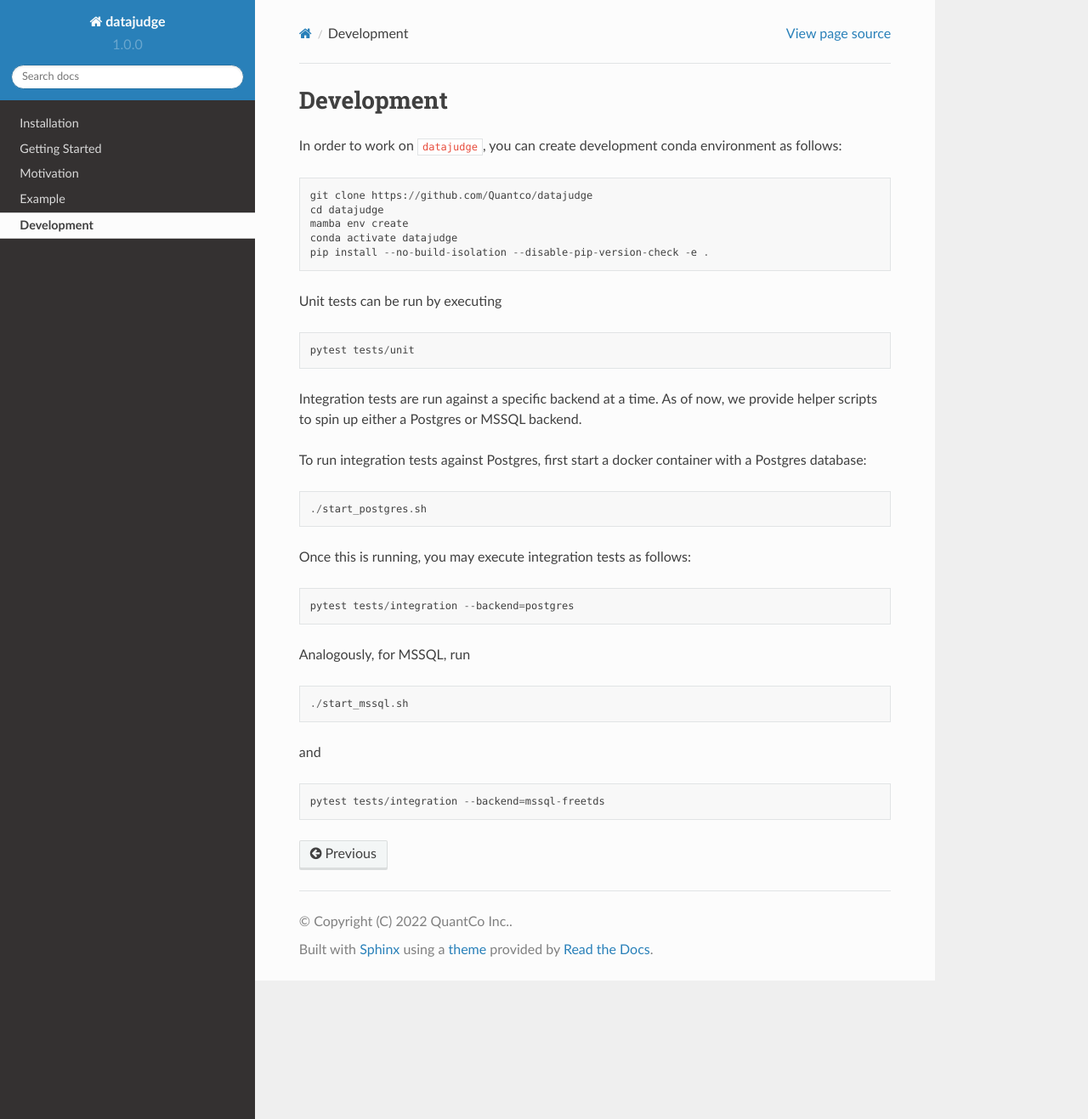
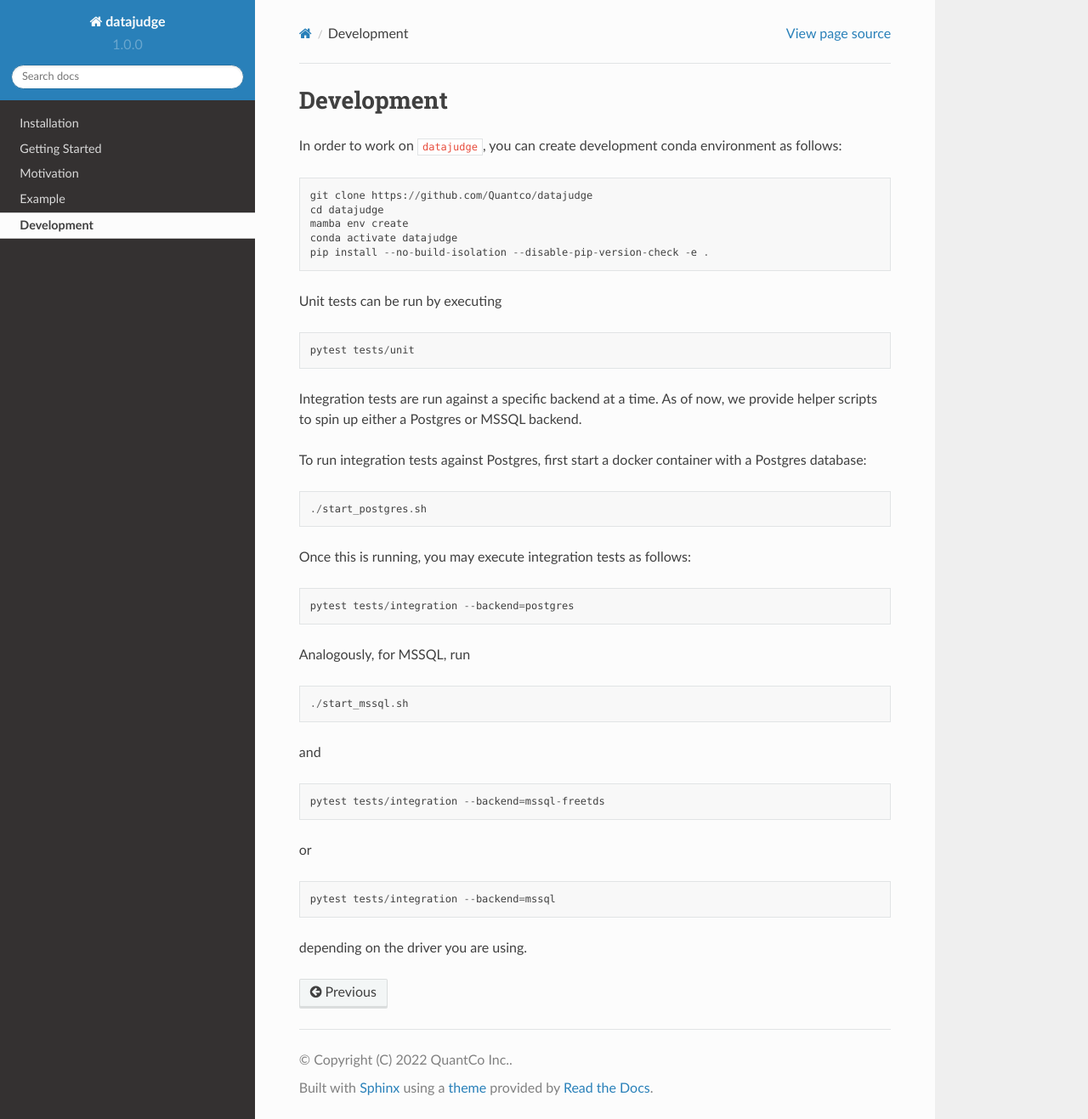
Before and after one commit to Quantco/datajudge, a Sphinx documentation site: the page built from docs/source/development.rst, in a window 1280 px wide and 1317 px high. Shown: the whole window at 85% size. Built offline with Sphinx 7.4.7 and the Read the Docs theme 2.0.0, drawn with Linux system fonts in a browser that asks for light colours; pages that are not in the unit, such as notebooks, are missing from menus.

Commit message:
Mention mssql backend for local integration testing.

```diff
--- a/docs/source/development.rst
+++ b/docs/source/development.rst
@@ -43,3 +43,11 @@ and
 ::
 
    pytest tests/integration --backend=mssql-freetds
+
+or
+
+::
+
+   pytest tests/integration --backend=mssql
+
+depending on the driver you are using.
```
